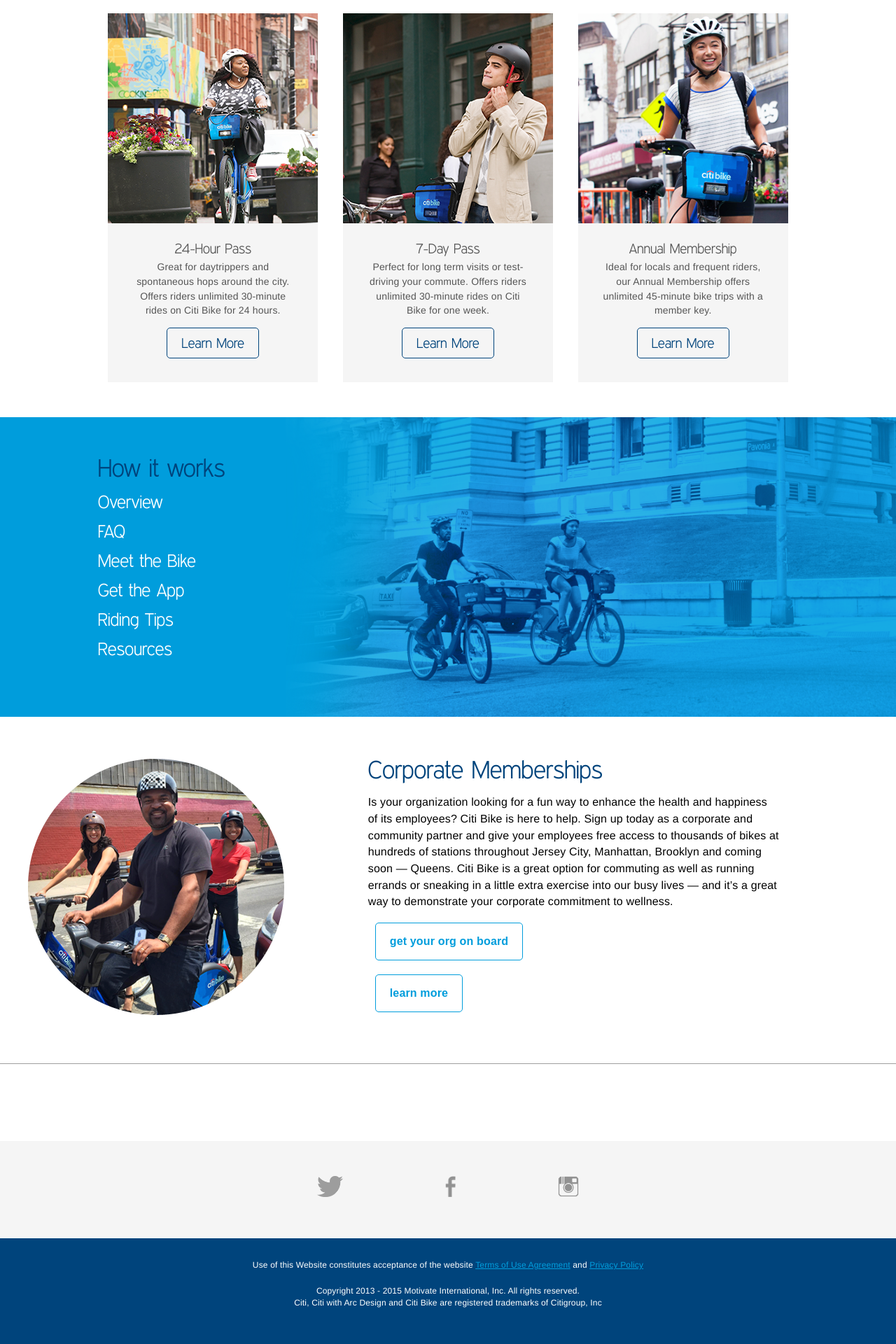
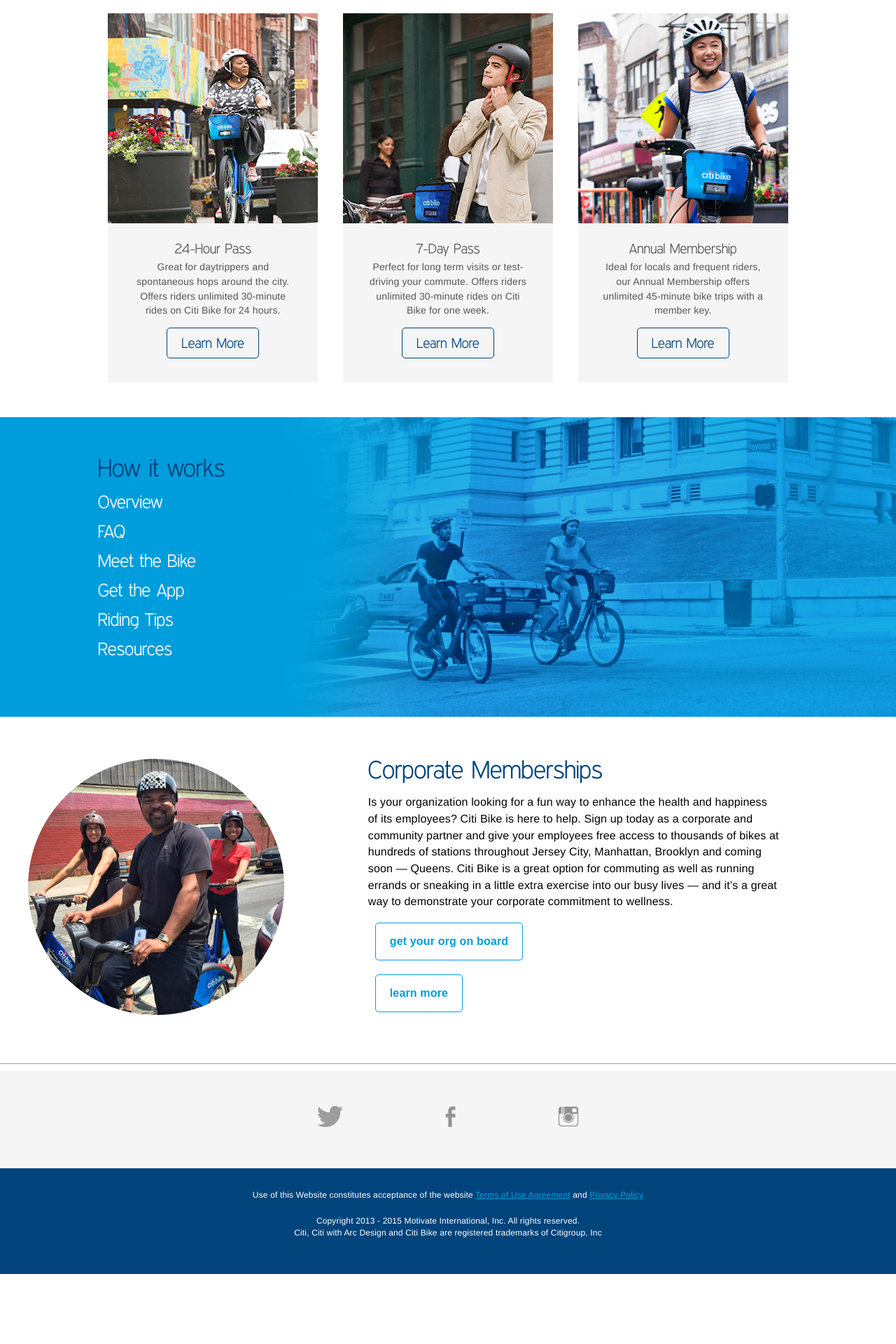
Before and after one commit to alleyhector/jc-cloud-cannon, a Jekyll site: the page built from index.html, in a window 1280 px wide. Shown: the part 1744-3664 px from the top of the page at 70% size. Built offline with Jekyll 4.4.1, drawn with Linux system fonts in a browser that asks for light colours; Markdown is read by kramdown in place of the engine named in the settings; after the commit the page ends 3564 px from its top, so only the background shows below that.

Commit message:
better hide of corporate partners

```diff
--- a/_includes/footer.html
+++ b/_includes/footer.html
@@ -1,5 +1,5 @@
-<div class="top-footer">
-    {% if site.corporate-partners-enabled %}
+{% if site.corporate-partners-enabled %}
+  <div class="top-footer">
     <p><b>{{ site.text.corporate-extra }}</b></p>
     <ul class="content">
         <li><img src="/assets/images/logos/westin.png" /></li>
@@ -9,8 +9,8 @@
         <li><img src="/assets/images/logos/ustech.png" /></li>
         <li><img src="/assets/images/logos/marriot.png" /></li>
     </ul>
-    {% endif %}
-</div>
+  </div>
+{% endif %}
 <div class="social-footer">
     <a class="twitter" href="{{ site.text.twitter }}"><img src="/assets/images/logos/twitter.png" /></a>
     <a class="facebook" href="{{ site.text.facebook }}"><img src="/assets/images/logos/facebook.png" /></a>
```
